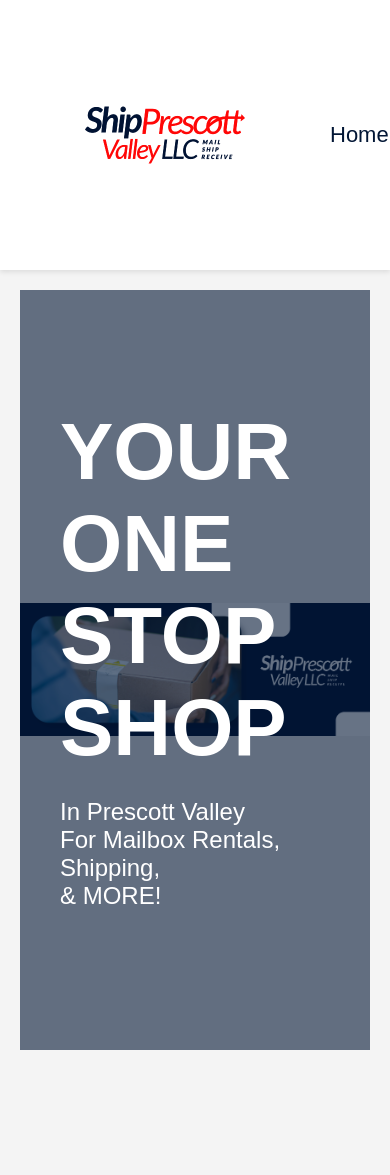
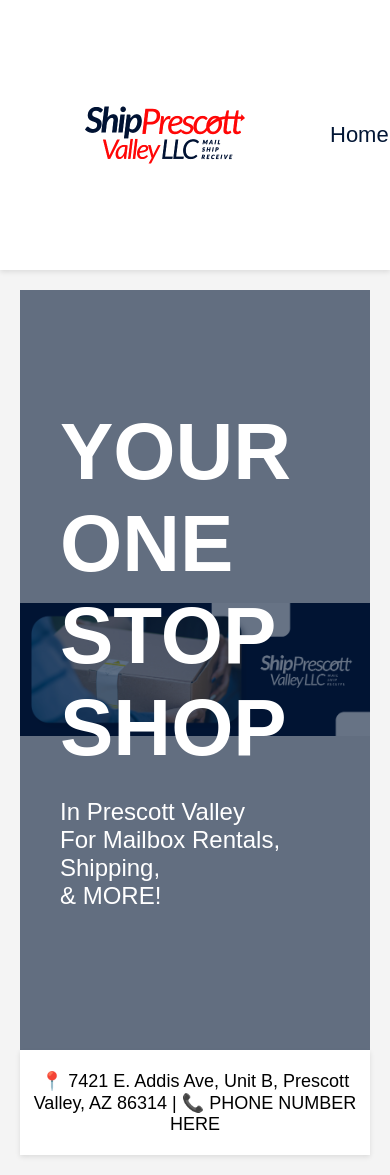
Before and after one commit to sarahpickering/ship-prescott-valley, a React (Create React App) app: page / in a window 390 px wide. Shown: the top 1175 px of the page. Before the commit the page ends 1070 px from the top, so only its background shows below. Built offline with nearby package versions, Linux system fonts and the light colour scheme.

Commit message:
create info strip with address and phone

```diff
--- a/src/App.js
+++ b/src/App.js
@@ -2,10 +2,12 @@
 import { BrowserRouter as Router, Route, Routes } from 'react-router-dom';
 import Header from './Components/Header';
 import NavBar from './Components/NavBar';
+import InfoStrip from './Components/InfoStrip';
 import Home from './Components/Home';
 
 import { createGlobalStyle } from 'styled-components'
 import styled from 'styled-components'
+import HeroSection from './Components/Hero';
 
 const GlobalStyle = createGlobalStyle`
   body, h1, nav, a {
@@ -26,11 +28,15 @@
 `;
 
 function App() {
+  //const location = useLocation();
+
   return (
     <Router>
         <GlobalStyle />
         <Header />
         <MainContent>
+          <HeroSection />
+          <InfoStrip />
           <Home />
           </MainContent>
     </Router>
--- a/src/Components/Home.js
+++ b/src/Components/Home.js
@@ -4,10 +4,13 @@
 import styled from 'styled-components';
 //import { SectionContainer, SectionTitle, SectionText } from './Styles/globalStyle';
 
+
+
 function Home() {
     return (
         <>
-        <HeroSection />
+
+
         </>
     )
 }
--- /dev/null
+++ b/src/Components/InfoStrip.js
@@ -0,0 +1,26 @@
+import React from 'react';
+import styled from 'styled-components';
+
+const AddressStrip = styled.div`
+    background-color: white;
+    color: black;
+    text-align: center;
+    padding: 20px 0;
+    display: flex;
+    flex-direction: column;
+    justify-content: center;
+    align-items: center;
+    font-size: 18px;
+    font-weight: 500;
+    box-shadow: 0 2px 5px rgba(0,0,0,0.1);
+    `;
+
+    const InfoStrip = () => {
+        return (
+            <AddressStrip>
+                📍 7421 E. Addis Ave, Unit B, Prescott Valley, AZ 86314 |  📞 PHONE NUMBER HERE
+            </AddressStrip>
+        )
+    }
+
+    export default InfoStrip;
```
Also changed, not shown: src/Components/Services.js (added).
